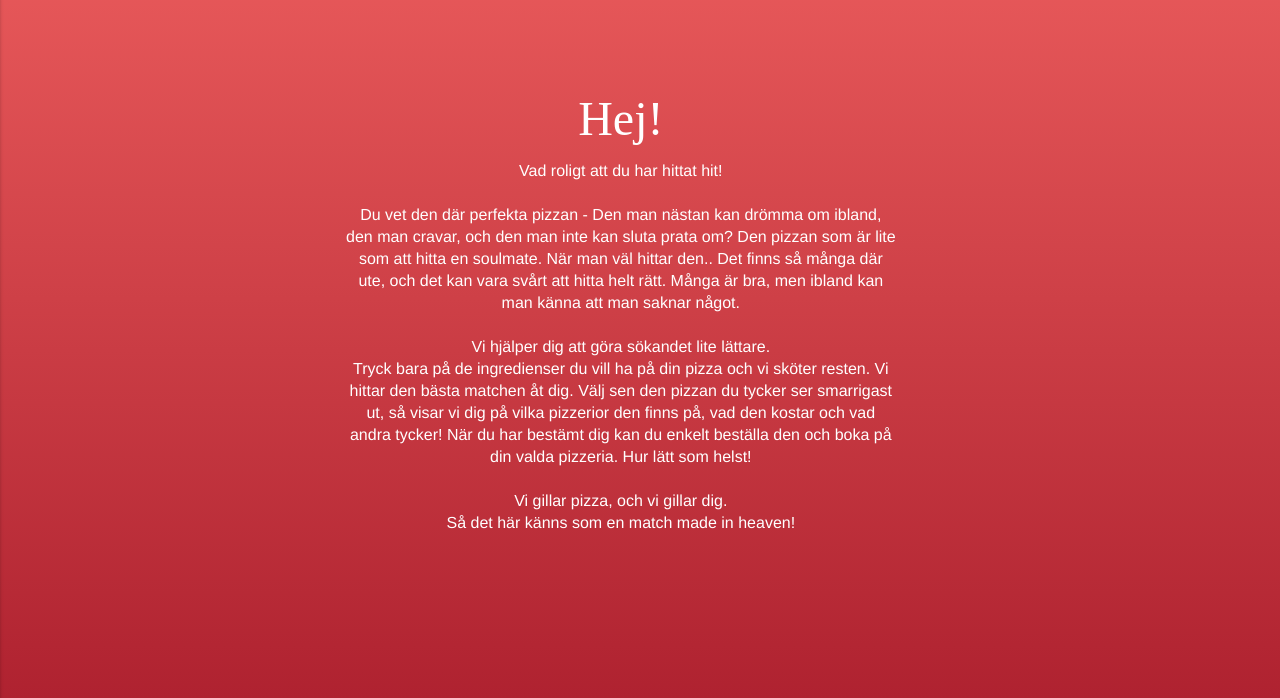
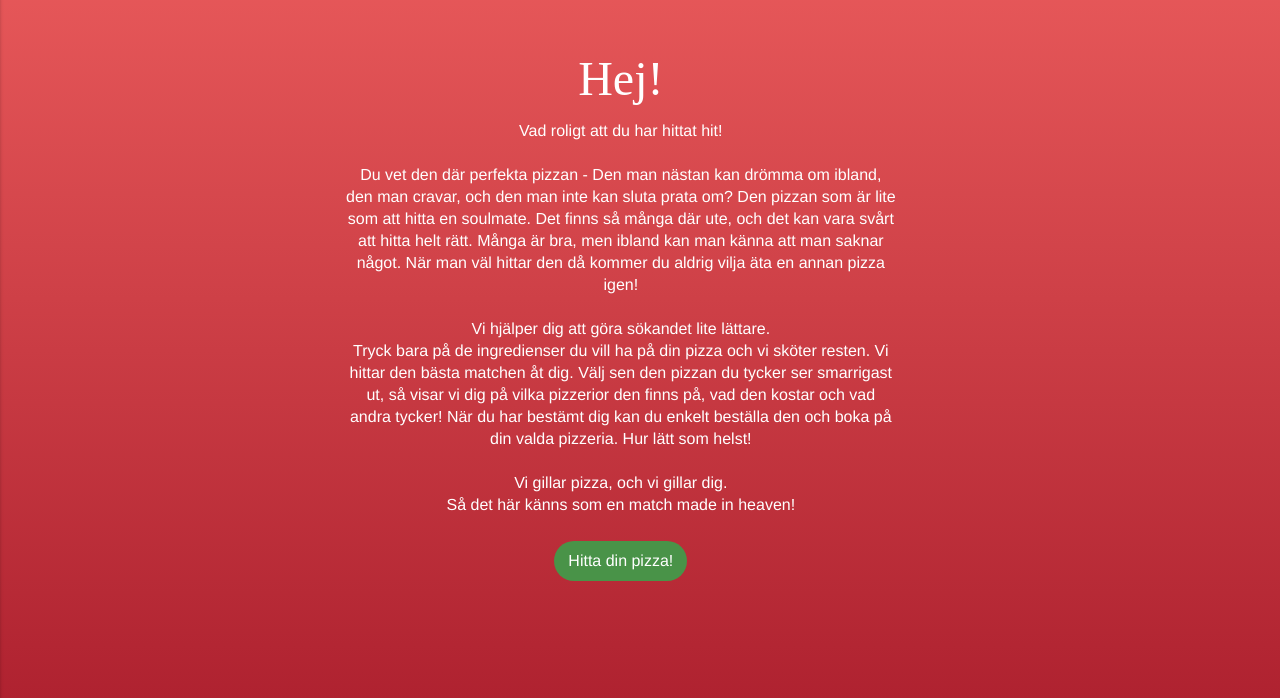
Before and after one commit to TheSwedishScout/pizzajakten, a PHP site: page /help.php in a window 1280 px wide. Shown: the part 102-800 px from the top of the page. Run offline with PHP 8.4, Linux system fonts and the light colour scheme; some libraries are stand-ins or nearby versions.

Commit message:
Knapp till index på help-sidan

```diff
--- a/css/main.css
+++ b/css/main.css
@@ -223,6 +223,7 @@ header{
 #meny>nav>h3 {
 	font-size: 35px;
 	padding-top: 15px;
+	cursor: pointer;
 }
 
 input[type=search] {
@@ -462,32 +463,6 @@ button:active {
 	grid-template-columns: repeat(3, 1fr);
 }
 
-.helpText {
-    text-align: center;
-    position: absolute;
-    height: 70%;
-    width: 43%;
-    margin: -3% 0 0 -23%;
-    top: 31%;
-    left: 50%;
-    line-height: 22px;
-}
-
-.helpText p {
-    font-family: helvetica;
-    margin-top: 30px;
-}
-
-.helpText h1{
-    font-size: -webkit-xxx-large;
-}
-
-/**************************************************************\
-|**************************************************************|
-|****************************KASSA****************************|
-|**************************************************************|
-\**************************************************************/
-
 
 
 /**************************************************************\
@@ -503,7 +478,6 @@ main.right.kassa {
 
 
 }
-
 
 /* FORM */
 
@@ -635,3 +609,54 @@ input::placeholder {
     left: 33%;
     line-height: 22px;
 }
+
+
+
+/**************************************************************\
+|**************************************************************|
+|*************************** HUR FUNKAR DET - HELP-sida *******|
+|**************************************************************|
+|**************************************************************|
+\**************************************************************/
+
+.helpText {
+    text-align: center;
+    position: absolute;
+    height: 70%;
+    width: 43%;
+    margin: -3% 0 0 -23%;
+    top: 26%;
+    left: 50%;
+    line-height: 22px;
+}
+
+.helpText p {
+    font-family: helvetica;
+    margin-top: 30px;
+    margin-bottom: 20px;
+}
+
+.helpText h1{
+    font-size: -webkit-xxx-large;
+}
+
+#help-button {
+	background-color: #499348;
+    border: none;
+    border-radius: 25px;
+    color: white;
+    padding: 11px 14px;
+    margin: 5px;
+    text-align: center;
+    text-decoration: none;
+    display: inline-block;
+    font-size: 16px;
+    font-family: helvetica;
+    cursor: pointer;
+}
+
+#help-button:hover {
+	background-color: #6fbf57;
+	transition-timing-function: ease-in;
+	transition: 1s;
+}
--- a/help.php
+++ b/help.php
@@ -39,15 +39,19 @@
     <div class="helpText">
     <h1>Hej!</h1>
         <p>
-        Vad roligt att du har hittat hit! <br><br>Du vet den där perfekta pizzan - Den man nästan kan drömma om ibland, den man cravar, och den man inte kan sluta prata om? Den pizzan som är lite som att hitta en soulmate. När man väl hittar den.. Det finns så många där ute, och det kan vara svårt att hitta helt rätt. Många är bra, men ibland kan man känna att man saknar något. <br><br>
+        Vad roligt att du har hittat hit! <br><br>Du vet den där perfekta pizzan - Den man nästan kan drömma om ibland, den man cravar, och den man inte kan sluta prata om? Den pizzan som är lite som att hitta en soulmate. Det finns så många där ute, och det kan vara svårt att hitta helt rätt. Många är bra, men ibland kan man känna att man saknar något. När man väl hittar den då kommer du aldrig vilja äta en annan pizza igen!<br><br>
 
             Vi hjälper dig att göra sökandet lite lättare.<br> Tryck bara på de ingredienser du vill ha på din
             pizza och vi sköter resten. Vi hittar den bästa matchen åt dig. Välj sen den pizzan du tycker ser smarrigast ut, så visar vi dig på vilka pizzerior den finns på, vad den kostar och vad andra tycker! När du har bestämt dig kan du enkelt beställa den och boka på din valda pizzeria. Hur lätt som helst!
             <br><br>
             Vi gillar pizza, och vi gillar dig. <br>Så det här känns som en match made in heaven!</p>
 
+            <button id="help-button" type="button"><a href="index.php">Hitta din pizza!</a></button>
     </div>
+
 </div>
+
+
 
 <?php
     include'footer.php';
```
